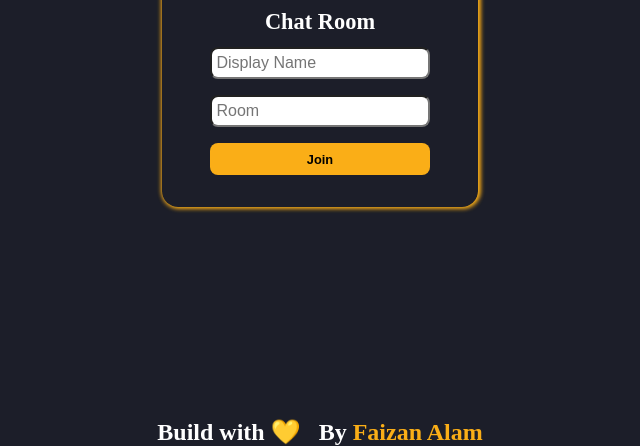
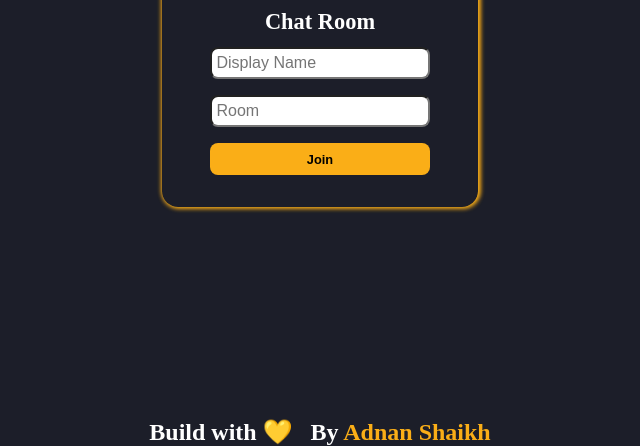
Before and after one commit to faizan619/DaBoys-ChatApp, a website: page public/index.html in a window 1280 px wide. Shown: the part 354-800 px from the top of the page, without its empty margins (320-960 px from the left). Drawn offline with Linux system fonts and the light colour scheme.

Commit message:
Update index.html

```diff
--- a/public/index.html
+++ b/public/index.html
@@ -19,7 +19,7 @@
             </form>
         </div>
         <footer>
-            <h4>Build with 💛 &nbsp; By <a href="/">Faizan Alam</a></h4>
+            <h4>Build with 💛 &nbsp; By <a href="/">Adnan Shaikh</a></h4>
         </footer>
     </div>
 
```
